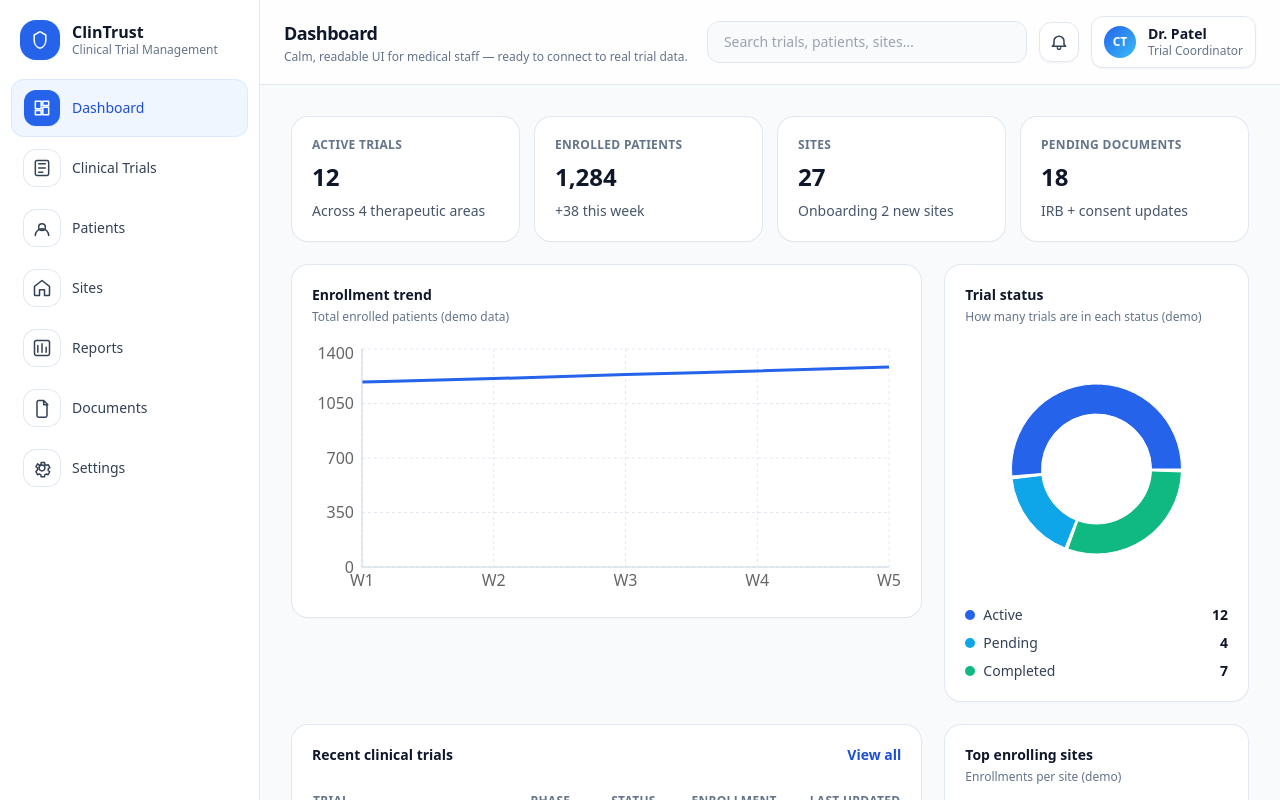
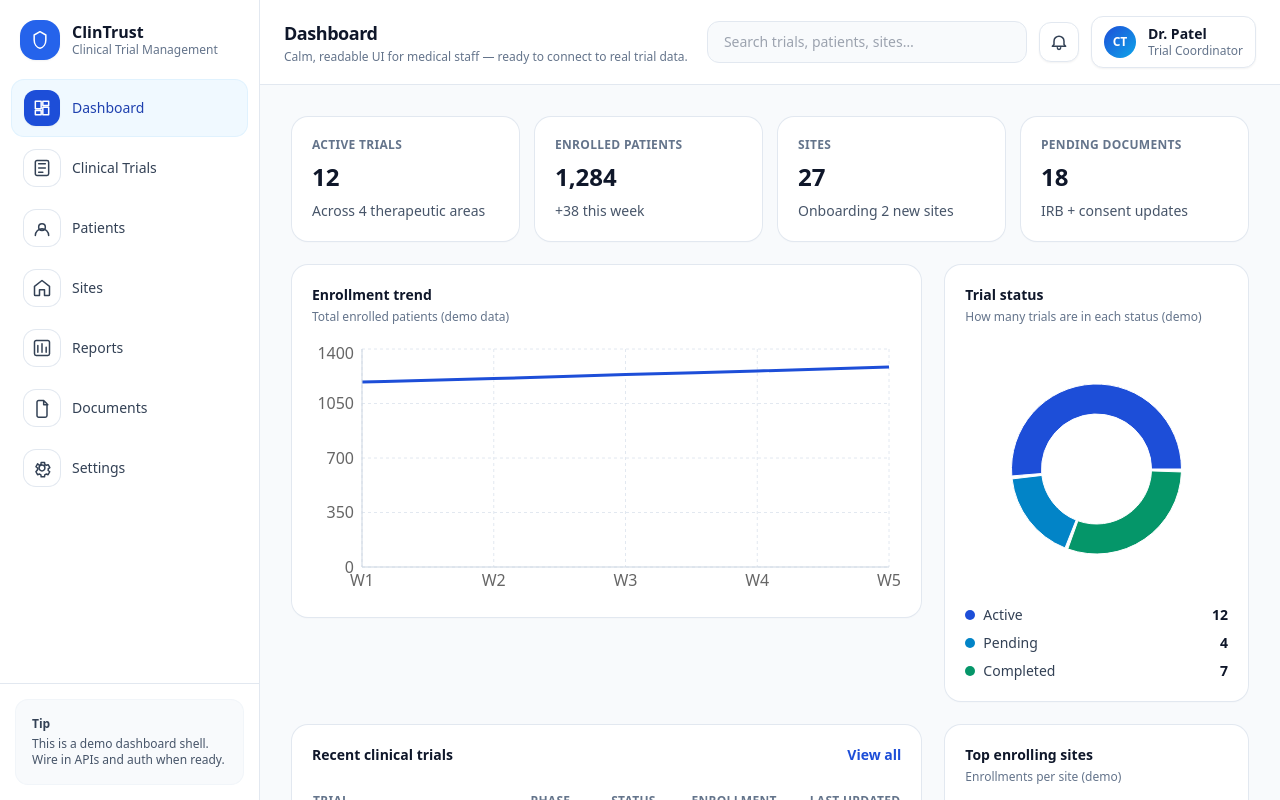
Before and after one commit to VamsiAketi/Test, a React (Vite) app: page /app/dashboard in a window 1280 px wide. Shown: the top 800 px of the page. Built offline with nearby package versions, Linux system fonts and the light colour scheme.

Commit message:
Make sidebar/topbar static with scrollable content; soften dashboard colors

```diff
--- a/src/layout/DashboardLayout.tsx
+++ b/src/layout/DashboardLayout.tsx
@@ -21,14 +21,15 @@ export function DashboardLayout() {
   const title = titleFromPath(location.pathname);
 
   return (
-    <div className="min-h-screen bg-slate-50 text-slate-900">
-      <div className="flex min-h-screen">
+    <div className="h-screen overflow-hidden bg-slate-50 text-slate-900">
+      <div className="flex h-screen">
         <Sidebar />
 
         <div className="flex min-w-0 flex-1 flex-col">
           <Topbar title={title} />
 
-          <main className="flex-1 p-4 sm:p-6 lg:p-8">
+          {/* Only the content area scrolls; sidebar + topbar stay static */}
+          <main className="flex-1 overflow-y-auto p-4 sm:p-6 lg:p-8">
             <Outlet />
           </main>
         </div>
--- a/src/layout/Sidebar.tsx
+++ b/src/layout/Sidebar.tsx
@@ -10,8 +10,8 @@ function Icon({ d }: { d: string }) {
 
 export function Sidebar() {
   return (
-    <aside className="hidden w-[260px] shrink-0 border-r border-slate-200 bg-white lg:block">
-      <div className="flex h-full flex-col">
+    <aside className="sticky top-0 hidden h-screen w-[260px] shrink-0 overflow-y-auto border-r border-slate-200 bg-white lg:block">
+      <div className="flex min-h-full flex-col">
         <div className="flex items-center gap-3 px-5 py-5">
           <div className="grid h-10 w-10 place-items-center rounded-2xl bg-blue-600 text-white shadow-sm">
             <Icon d="M12 2l7 4v6c0 5-3 9-7 10-4-1-7-5-7-10V6l7-4z" />
--- a/src/layout/SidebarItem.tsx
+++ b/src/layout/SidebarItem.tsx
@@ -10,7 +10,7 @@ export function SidebarItem({ to, icon, label }: { to: string; icon: ReactNode;
         [
           "group relative flex items-center gap-3 rounded-xl px-3 py-2.5 text-sm font-medium transition",
           isActive
-            ? "bg-blue-50 text-blue-700 ring-1 ring-blue-100"
+            ? "bg-sky-50 text-blue-800 ring-1 ring-sky-100"
             : "text-slate-700 hover:bg-slate-100 hover:text-slate-900",
         ].join(" ")
       }
@@ -20,7 +20,7 @@ export function SidebarItem({ to, icon, label }: { to: string; icon: ReactNode;
           <span
             className={
               "grid h-9 w-9 place-items-center rounded-xl transition " +
-              (isActive ? "bg-blue-600 text-white shadow-sm" : "bg-white text-slate-700 ring-1 ring-slate-200")
+              (isActive ? "bg-blue-700 text-white shadow-sm" : "bg-white text-slate-700 ring-1 ring-slate-200")
             }
             aria-hidden
           >
--- a/src/layout/Topbar.tsx
+++ b/src/layout/Topbar.tsx
@@ -17,7 +17,7 @@ function BellIcon() {
 
 export function Topbar({ title }: { title: string }) {
   return (
-    <header className="sticky top-0 z-20 border-b border-slate-200 bg-white/80 backdrop-blur">
+    <header className="sticky top-0 z-20 border-b border-slate-200 bg-white/90 backdrop-blur">
       <div className="flex items-center justify-between gap-4 px-4 py-4 sm:px-6">
         <div className="min-w-0">
           <h1 className="truncate text-lg font-semibold tracking-tight text-slate-900">{title}</h1>
@@ -48,7 +48,7 @@ export function Topbar({ title }: { title: string }) {
             whileHover={{ scale: 1.02 }}
             className="flex items-center gap-3 rounded-xl border border-slate-200 bg-white px-3 py-2 shadow-sm transition hover:bg-slate-50"
           >
-            <span className="grid h-8 w-8 place-items-center rounded-full bg-gradient-to-br from-blue-600 to-sky-400 text-xs font-bold text-white">
+            <span className="grid h-8 w-8 place-items-center rounded-full bg-gradient-to-br from-blue-700 to-sky-500 text-xs font-bold text-white">
               CT
             </span>
             <div className="hidden text-left sm:block">
--- a/src/pages/DashboardHomePage.tsx
+++ b/src/pages/DashboardHomePage.tsx
@@ -47,9 +47,9 @@ const enrollmentTrend = [
 ];
 
 const trialStatus = [
-  { name: "Active", value: 12, color: "#2563EB" },
-  { name: "Pending", value: 4, color: "#0EA5E9" },
-  { name: "Completed", value: 7, color: "#10B981" },
+  { name: "Active", value: 12, color: "#1D4ED8" },
+  { name: "Pending", value: 4, color: "#0284C7" },
+  { name: "Completed", value: 7, color: "#059669" },
 ];
 
 const sitesPerformance = [
@@ -83,7 +83,7 @@ export function DashboardHomePage() {
                     contentStyle={{ borderRadius: 12, borderColor: "#E2E8F0" }}
                     labelStyle={{ color: "#0F172A" }}
                   />
-                  <Line type="monotone" dataKey="enrolled" stroke="#2563EB" strokeWidth={3} dot={false} />
+                  <Line type="monotone" dataKey="enrolled" stroke="#1D4ED8" strokeWidth={3} dot={false} />
                 </LineChart>
               </ResponsiveContainer>
             </div>
@@ -168,7 +168,7 @@ export function DashboardHomePage() {
                   <XAxis dataKey="site" tickLine={false} axisLine={{ stroke: "#CBD5E1" }} />
                   <YAxis tickLine={false} axisLine={{ stroke: "#CBD5E1" }} width={44} />
                   <Tooltip contentStyle={{ borderRadius: 12, borderColor: "#E2E8F0" }} />
-                  <Bar dataKey="enrollments" radius={[10, 10, 10, 10]} fill="#0EA5E9" />
+                  <Bar dataKey="enrollments" radius={[10, 10, 10, 10]} fill="#0284C7" />
                 </BarChart>
               </ResponsiveContainer>
             </div>
```
